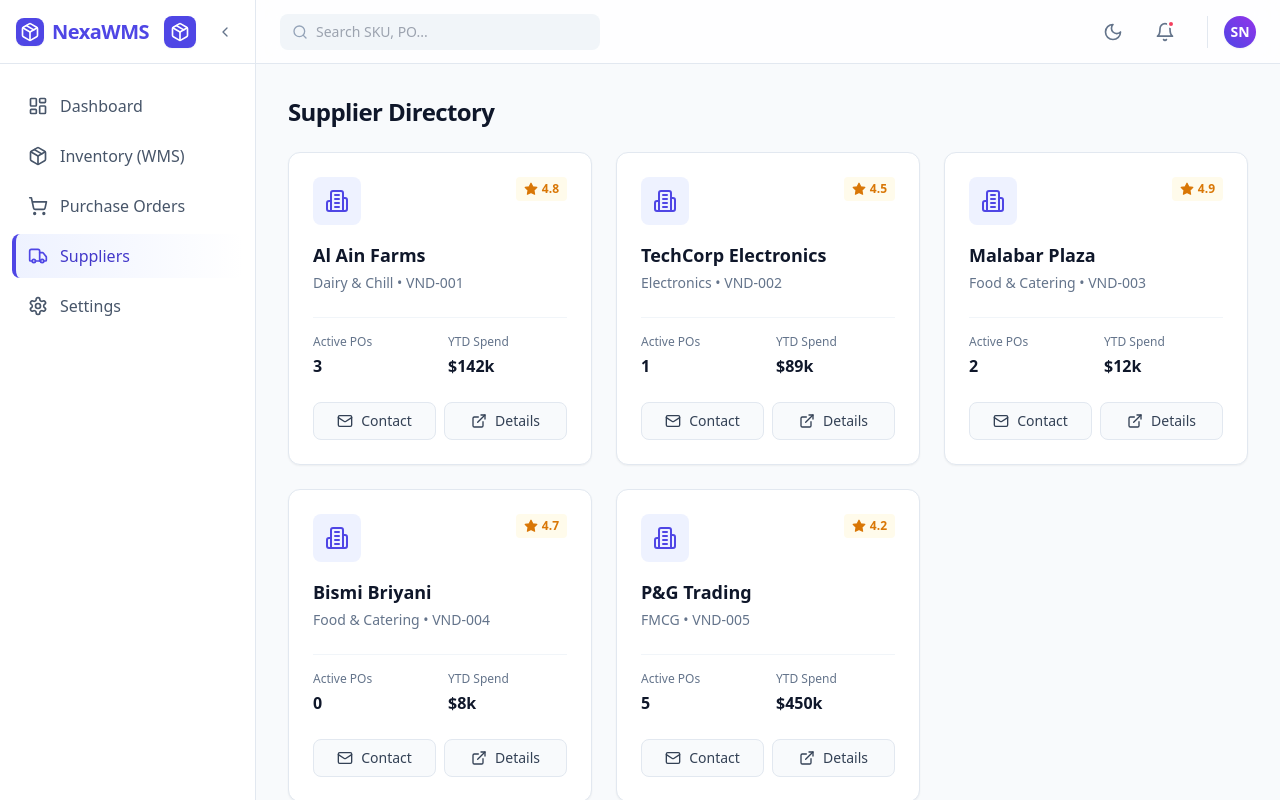
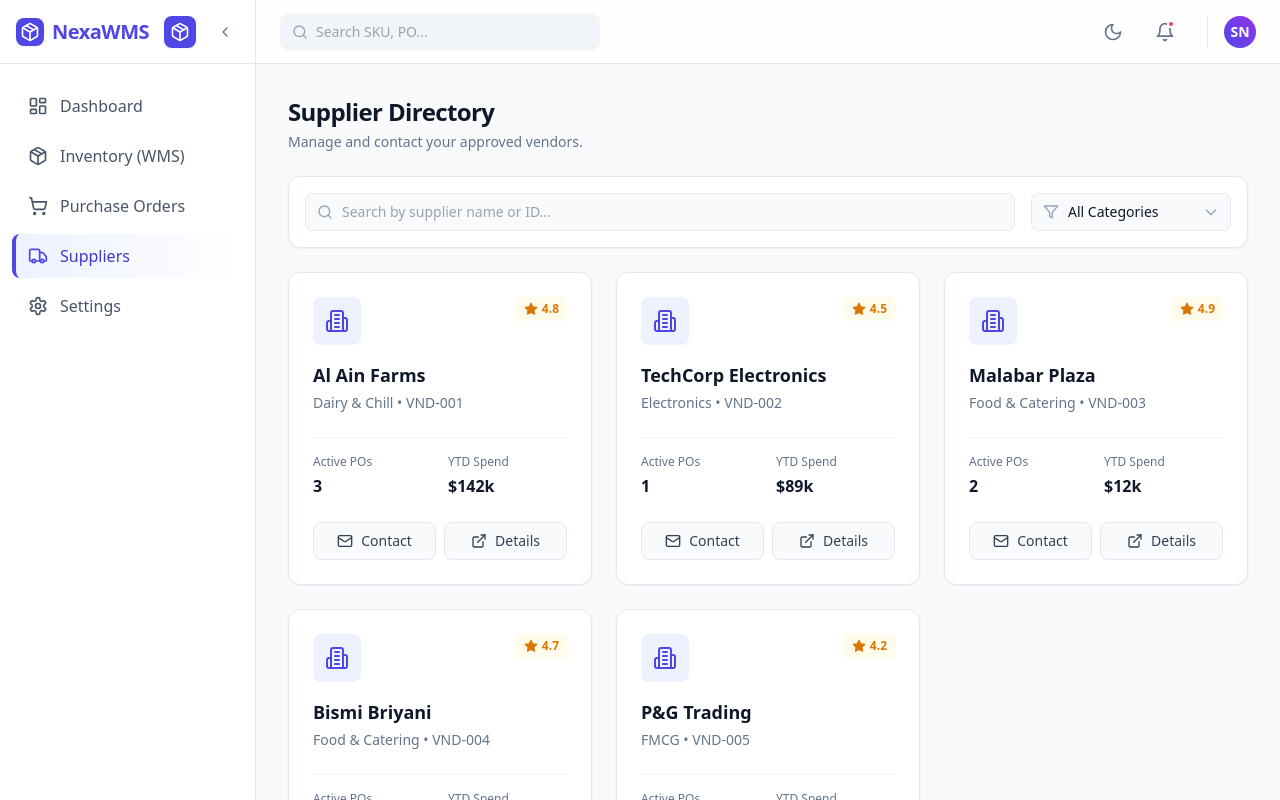
Before and after one commit to Naruto7H/NEXUSWMS, a React (Vite) app: page /suppliers in a window 1280 px wide. Built offline with nearby package versions, Linux system fonts and the light colour scheme; what @react-pdf/renderer would draw is missing.

Commit message:
Update Suppliers.jsx

```diff
--- a/src/pages/Suppliers.jsx
+++ b/src/pages/Suppliers.jsx
@@ -1,5 +1,5 @@
-import React from 'react';
-import { Search, Star, ExternalLink, Mail, Building2 } from 'lucide-react';
+import React, { useState } from 'react';
+import { Search, Star, ExternalLink, Mail, Building2, Filter } from 'lucide-react';
 
 const mockSuppliers = [
   { id: 'VND-001', name: 'Al Ain Farms', category: 'Dairy & Chill', rating: 4.8, activePOs: 3, spend: '$142k' },
@@ -10,28 +10,82 @@ const mockSuppliers = [
 ];
 
 export default function Suppliers() {
+  const [searchQuery, setSearchQuery] = useState('');
+  const [selectedCategory, setSelectedCategory] = useState('All Categories');
+
+  // Dynamically extract unique categories from the mock data
+  const categories = ['All Categories', ...new Set(mockSuppliers.map(s => s.category))];
+
+  // Filter logic based on both search input and category selection
+  const filteredSuppliers = mockSuppliers.filter(vendor => {
+    const matchesSearch = vendor.name.toLowerCase().includes(searchQuery.toLowerCase()) ||
+                          vendor.id.toLowerCase().includes(searchQuery.toLowerCase());
+    const matchesCategory = selectedCategory === 'All Categories' || vendor.category === selectedCategory;
+
+    return matchesSearch && matchesCategory;
+  });
+
   return (
-    <div className="space-y-6 animate-in fade-in duration-500">
+    <div className="space-y-6 animate-in fade-in duration-500 pb-10">
       <div>
         <h1 className="text-2xl font-bold text-slate-900 dark:text-white tracking-tight">Supplier Directory</h1>
+        <p className="text-sm text-slate-500 dark:text-slate-400 mt-1">Manage and contact your approved vendors.</p>
       </div>
 
-      <div className="grid grid-cols-1 md:grid-cols-2 lg:grid-cols-3 gap-6">
-        {mockSuppliers.map(vendor => (
-          <div key={vendor.id} className="bg-white dark:bg-slate-800 rounded-xl border border-slate-200 dark:border-slate-700 shadow-sm p-6 hover:shadow-md transition-all group">
+      {/* Filters & Search Toolbar */}
+      <div className="bg-white dark:bg-slate-800 border border-slate-200 dark:border-slate-700 rounded-xl p-4 shadow-sm flex flex-col sm:flex-row gap-4 relative z-10">
+
+        {/* Search Bar */}
+        <div className="relative flex-1">
+          <Search className="w-4 h-4 absolute left-3 top-1/2 -translate-y-1/2 text-slate-400" />
+          <input
+            type="text"
+            placeholder="Search by supplier name or ID..."
+            value={searchQuery}
+            onChange={(e) => setSearchQuery(e.target.value)}
+            className="w-full pl-9 pr-4 py-2 bg-slate-50 dark:bg-slate-900 border border-slate-200 dark:border-slate-700 rounded-lg text-sm focus:ring-2 focus:ring-indigo-500 outline-none text-slate-900 dark:text-white transition-all"
+          />
+        </div>
+
+        {/* Category Dropdown */}
+        <div className="relative min-w-[200px]">
+          <Filter className="w-4 h-4 absolute left-3 top-1/2 -translate-y-1/2 text-slate-400 pointer-events-none" />
+          <select
+            value={selectedCategory}
+            onChange={(e) => setSelectedCategory(e.target.value)}
+            className="w-full pl-9 pr-8 py-2 bg-slate-50 dark:bg-slate-900 border border-slate-200 dark:border-slate-700 rounded-lg text-sm focus:ring-2 focus:ring-indigo-500 outline-none text-slate-900 dark:text-white transition-all appearance-none cursor-pointer"
+          >
+            {categories.map(category => (
+              <option key={category} value={category}>{category}</option>
+            ))}
+          </select>
+          {/* Custom chevron for consistent styling across browsers */}
+          <div className="absolute right-3 top-1/2 -translate-y-1/2 pointer-events-none text-slate-400">
+            <svg className="w-4 h-4" fill="none" stroke="currentColor" viewBox="0 0 24 24"><path strokeLinecap="round" strokeLinejoin="round" strokeWidth="2" d="M19 9l-7 7-7-7"></path></svg>
+          </div>
+        </div>
+      </div>
+
+      {/* Suppliers Grid */}
+      <div className="grid grid-cols-1 md:grid-cols-2 lg:grid-cols-3 gap-6 relative z-0">
+        {filteredSuppliers.length > 0 ? (
+          filteredSuppliers.map(vendor => (
+            <div key={vendor.id} className="bg-white dark:bg-slate-800 rounded-xl border border-slate-200 dark:border-slate-700 shadow-sm p-6 hover:shadow-md transition-all group flex flex-col h-full">
               <div className="flex justify-between items-start mb-4">
-              <div className="w-12 h-12 rounded-lg bg-indigo-50 dark:bg-indigo-500/10 flex items-center justify-center text-indigo-600 dark:text-indigo-400">
+                <div className="w-12 h-12 rounded-lg bg-indigo-50 dark:bg-indigo-500/10 flex items-center justify-center text-indigo-600 dark:text-indigo-400 shrink-0">
                   <Building2 className="w-6 h-6" />
                 </div>
-              <div className="flex items-center gap-1 bg-amber-50 dark:bg-amber-500/10 text-amber-600 dark:text-amber-400 px-2 py-1 rounded text-xs font-bold">
+                <div className="flex items-center gap-1 bg-amber-50 dark:bg-amber-500/10 text-amber-600 dark:text-amber-400 px-2 py-1 rounded text-xs font-bold shrink-0">
                   <Star className="w-3.5 h-3.5 fill-current" /> {vendor.rating}
                 </div>
               </div>
 
-            <h3 className="text-lg font-bold text-slate-900 dark:text-white mb-1 group-hover:text-indigo-600 dark:group-hover:text-indigo-400 transition-colors">{vendor.name}</h3>
+              <div className="flex-1">
+                <h3 className="text-lg font-bold text-slate-900 dark:text-white mb-1 group-hover:text-indigo-600 dark:group-hover:text-indigo-400 transition-colors line-clamp-1">{vendor.name}</h3>
                 <p className="text-sm text-slate-500 dark:text-slate-400 mb-6">{vendor.category} • {vendor.id}</p>
+              </div>
 
-            <div className="grid grid-cols-2 gap-4 py-4 border-t border-slate-100 dark:border-slate-700/50">
+              <div className="grid grid-cols-2 gap-4 py-4 border-t border-slate-100 dark:border-slate-700/50 mt-auto">
                 <div>
                   <p className="text-xs text-slate-500 dark:text-slate-400 mb-1">Active POs</p>
                   <p className="font-semibold text-slate-900 dark:text-white">{vendor.activePOs}</p>
@@ -43,15 +97,33 @@ export default function Suppliers() {
               </div>
 
               <div className="flex gap-2 mt-2">
-              <button className="flex-1 flex items-center justify-center gap-2 py-2 bg-slate-50 dark:bg-slate-900/50 hover:bg-slate-100 dark:hover:bg-slate-900 text-slate-700 dark:text-slate-300 text-sm font-medium rounded-lg transition-colors border border-slate-200 dark:border-slate-700">
+                <button className="flex-1 flex items-center justify-center gap-2 py-2 bg-slate-50 dark:bg-slate-900/50 hover:bg-slate-100 dark:hover:bg-slate-800 text-slate-700 dark:text-slate-300 text-sm font-medium rounded-lg transition-colors border border-slate-200 dark:border-slate-700">
                   <Mail className="w-4 h-4" /> Contact
                 </button>
-              <button className="flex-1 flex items-center justify-center gap-2 py-2 bg-slate-50 dark:bg-slate-900/50 hover:bg-slate-100 dark:hover:bg-slate-900 text-slate-700 dark:text-slate-300 text-sm font-medium rounded-lg transition-colors border border-slate-200 dark:border-slate-700">
+                <button className="flex-1 flex items-center justify-center gap-2 py-2 bg-slate-50 dark:bg-slate-900/50 hover:bg-slate-100 dark:hover:bg-slate-800 text-slate-700 dark:text-slate-300 text-sm font-medium rounded-lg transition-colors border border-slate-200 dark:border-slate-700">
                   <ExternalLink className="w-4 h-4" /> Details
                 </button>
               </div>
             </div>
-        ))}
+          ))
+        ) : (
+          /* Empty State - when filtering/searching yields no results */
+          <div className="col-span-full py-16 flex flex-col items-center justify-center text-center bg-white dark:bg-slate-800 rounded-xl border border-slate-200 dark:border-slate-700 border-dashed">
+            <div className="w-16 h-16 bg-slate-50 dark:bg-slate-900 rounded-full flex items-center justify-center mb-4">
+              <Building2 className="w-8 h-8 text-slate-400 dark:text-slate-500" />
+            </div>
+            <h3 className="text-lg font-bold text-slate-900 dark:text-white mb-1">No suppliers found</h3>
+            <p className="text-sm text-slate-500 dark:text-slate-400 max-w-sm">
+              We couldn't find any suppliers matching "{searchQuery}" in the "{selectedCategory}" category.
+            </p>
+            <button
+              onClick={() => { setSearchQuery(''); setSelectedCategory('All Categories'); }}
+              className="mt-4 text-sm font-medium text-indigo-600 dark:text-indigo-400 hover:underline"
+            >
+              Clear all filters
+            </button>
+          </div>
+        )}
       </div>
     </div>
   );
```
Lines whose indentation alone changed are shown as unchanged.
